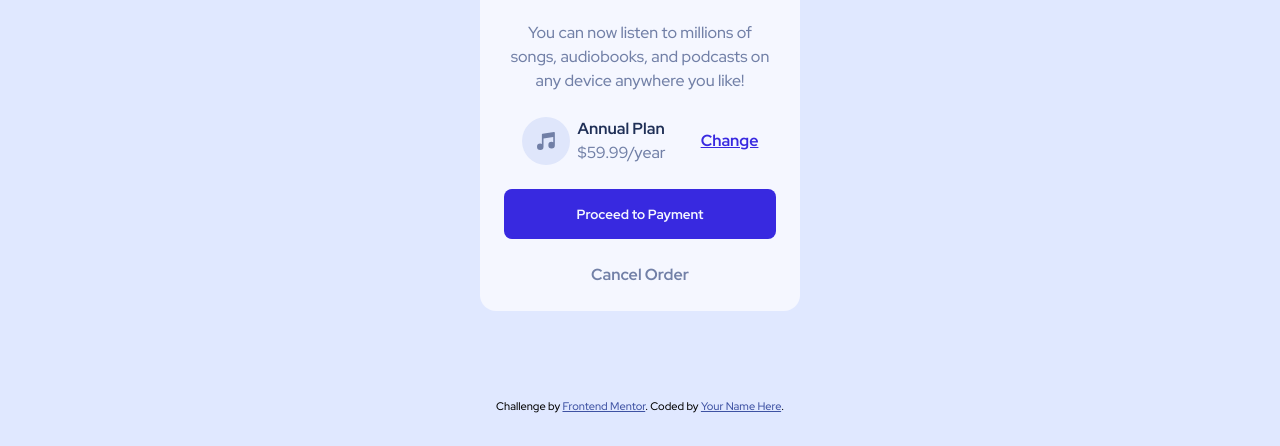
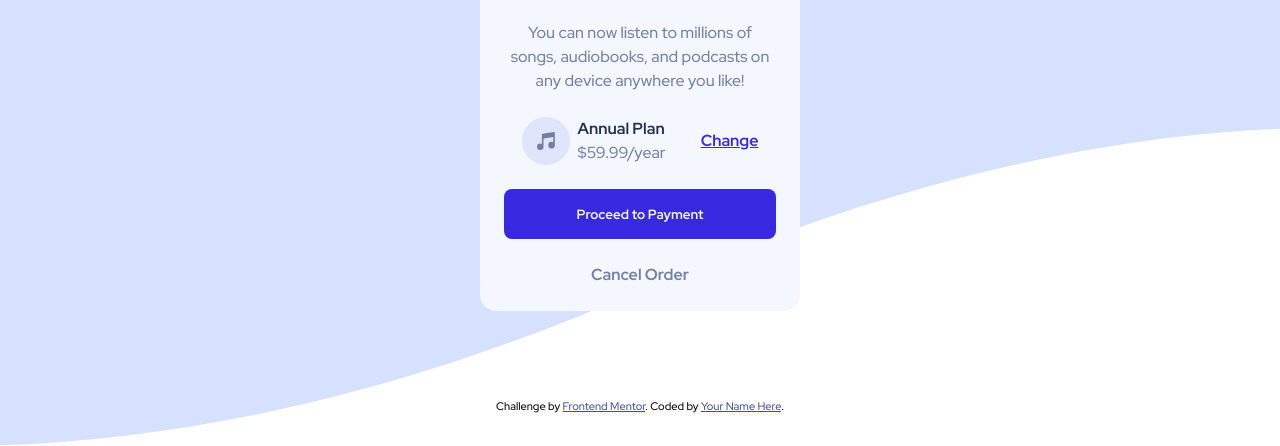
Before and after one commit to Mercytheboy/order-summary, a plain HTML site: page index.html in a window 1280 px wide. Shown: the part 354-800 px from the top of the page. Drawn offline with Linux system fonts and the light colour scheme.

Commit message:
background image updated

```diff
--- a/style.css
+++ b/style.css
@@ -20,7 +20,10 @@ img {
 }
 
 .container {
-  background-color: hsl(225, 100%, 94%);
+  background: url(./images/pattern-background-mobile.svg);
+  background-repeat: no-repeat;
+  background-position: center;
+  background-size: cover;
   display: flex;
   justify-content: center;
   align-items: center;
@@ -36,9 +39,6 @@ img {
   width: 20rem;
   display: flex;
   flex-direction: column;
-
-  /* justify-content: center;
-  align-items: center; */
 }
 
 .hero__img{
@@ -125,3 +125,10 @@ img {
 .attribution a {
   color: hsl(228, 45%, 44%);
 }
+
+@media screen and (min-width="375px") {
+  .container{
+    background: url(./images/pattern-background-desktop.svg)
+  }
+
+}
```
